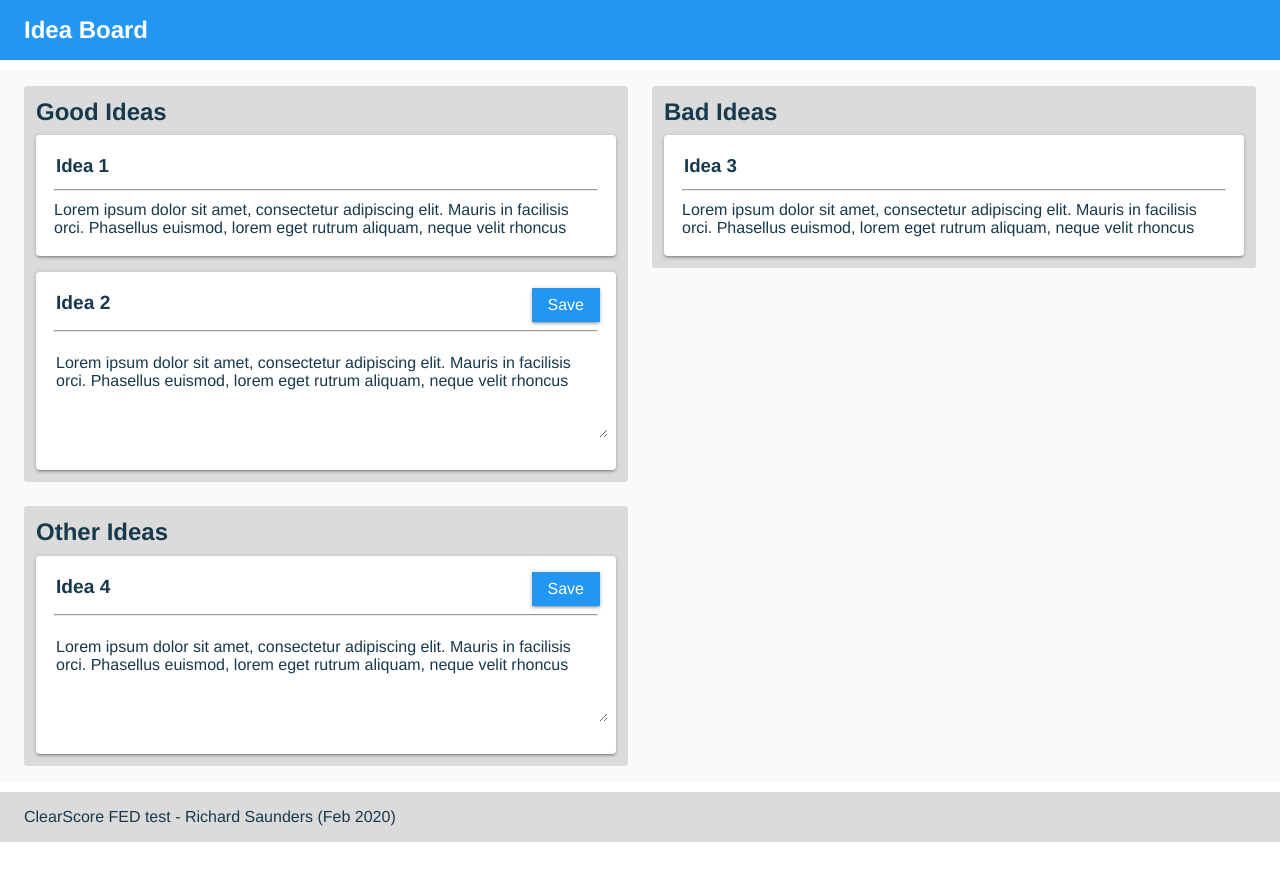
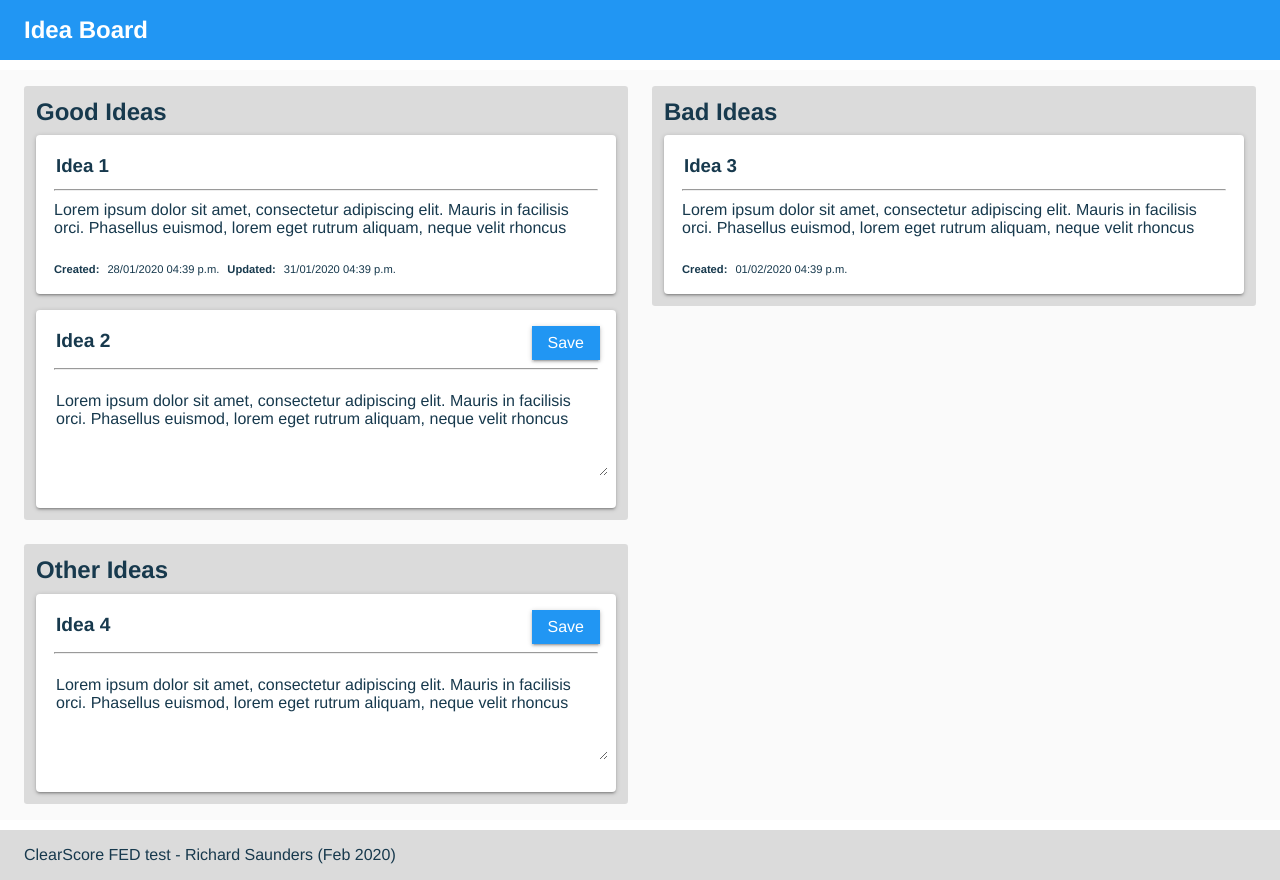
Before and after one commit to rs-saunders/clearscore-fed-test, a React (Create React App) app: page / in a window 1280 px wide. Before the commit the page ends 842 px from the top, so only its background shows below. Built offline with nearby package versions, Linux system fonts and the light colour scheme.

Commit message:
add metadata dates to IdeaCard

```diff
--- a/src/App.js
+++ b/src/App.js
@@ -1,4 +1,5 @@
 import React, { Component } from 'react';
+import { subDays } from 'date-fns';
 import styles from './App.module.css';
 import ColumnLayout from './components/ColumnLayout';
 import IdeaList from './components/IdeaList';
@@ -15,18 +16,22 @@
     ideaList: 'Good Ideas',
     editing: false,
     description: 'Lorem ipsum dolor sit amet, consectetur adipiscing elit. Mauris in facilisis orci. Phasellus euismod, lorem eget rutrum aliquam, neque velit rhoncus',
+    createdAt: subDays(Date.now(), 5),
+    updatedAt: subDays(Date.now(), 2),
   },
   {
     title: 'Idea 2',
     ideaList: 'Good Ideas',
     editing: true,
     description: 'Lorem ipsum dolor sit amet, consectetur adipiscing elit. Mauris in facilisis orci. Phasellus euismod, lorem eget rutrum aliquam, neque velit rhoncus',
+    createdAt: subDays(Date.now(), 2),
   },
   {
     title: 'Idea 3',
     ideaList: 'Bad Ideas',
     editing: false,
     description: 'Lorem ipsum dolor sit amet, consectetur adipiscing elit. Mauris in facilisis orci. Phasellus euismod, lorem eget rutrum aliquam, neque velit rhoncus',
+    createdAt: subDays(Date.now(), 1),
   },
   {
     title: 'Idea 4',
--- a/src/components/IdeaCard.js
+++ b/src/components/IdeaCard.js
@@ -1,11 +1,26 @@
 import React from 'react';
+import { format } from 'date-fns';
 import styles from './IdeaCard.module.css';
 
-const IdeaCard = ({title, description}) => (
+const IdeaCard = ({title, description, createdAt, updatedAt}) => (
   <div className={styles.container}>
     <h3 className={styles.title}>{title}</h3>
     <hr />
     <p className={styles.description}>{description}</p>
+    <dl className={styles.metadata}>
+      {createdAt &&
+        <>
+          <dt>Created:</dt>
+          <dd className={styles.createdAt}>{format(createdAt, 'dd/MM/yyyy hh:mm aaaa')}</dd>
+        </>
+      }
+      {updatedAt &&
+        <>
+          <dt>Updated:</dt>
+          <dd className={styles.updatedAt}>{format(updatedAt, 'dd/MM/yyyy hh:mm aaaa')}</dd>
+        </>
+      }
+    </dl>
   </div>
 );
 
--- a/src/components/IdeaCard.module.css
+++ b/src/components/IdeaCard.module.css
@@ -19,4 +19,22 @@
 
 .description {
   margin: 10px;
+  margin-bottom: 25px;
 }
+
+.metadata {
+  margin: 10px;
+  font-size: 0.70rem;
+}
+
+.metadata dt {
+  display: inline;
+  font-weight: bold;
+  margin-right: 0.5rem;
+}
+
+.metadata dd {
+  display: inline;
+  margin-left: 0;
+  margin-right: 0.5rem;
+}
```
Also changed, not shown: 1 other file (tests, documents, lock files or other folders).
